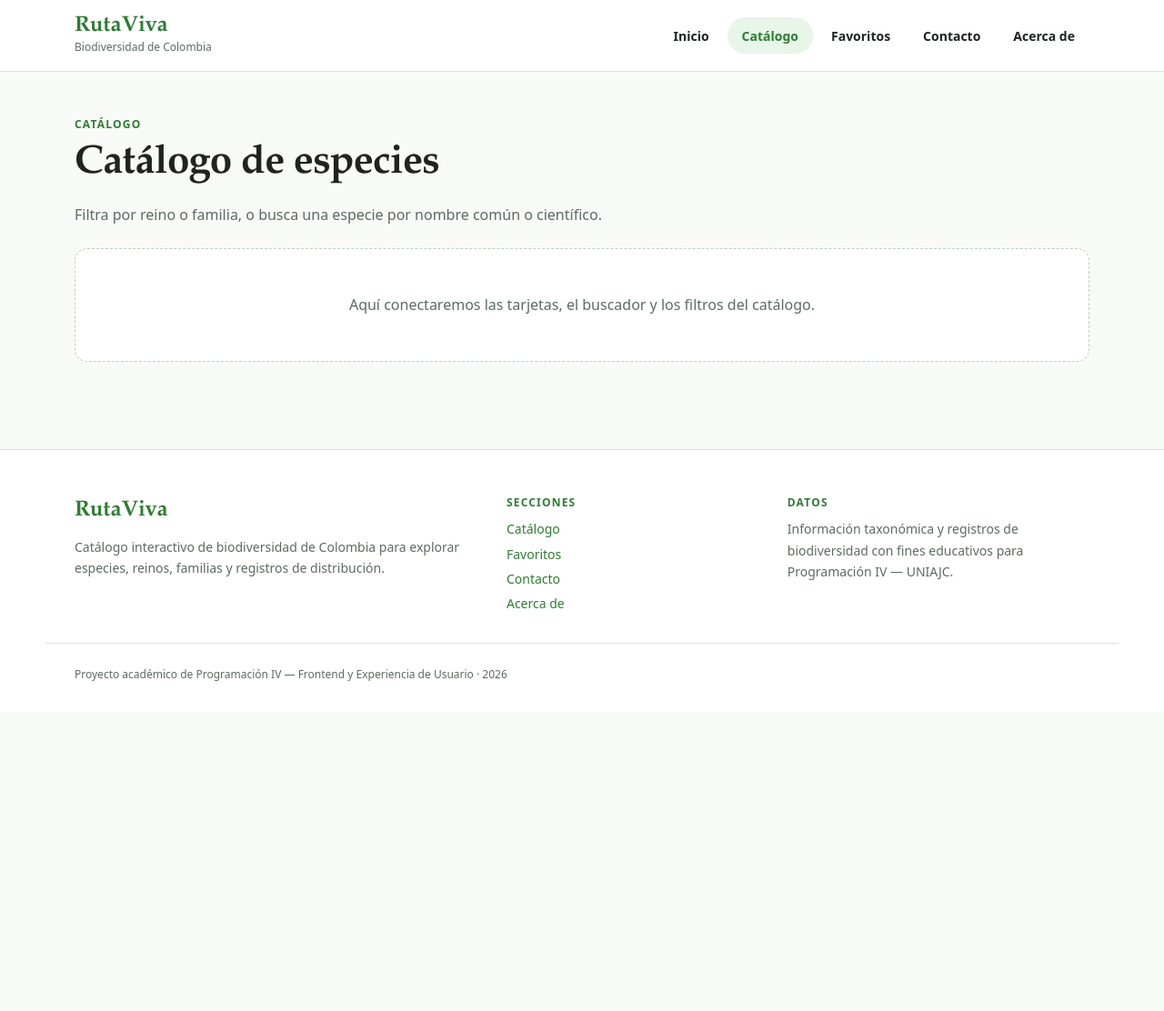
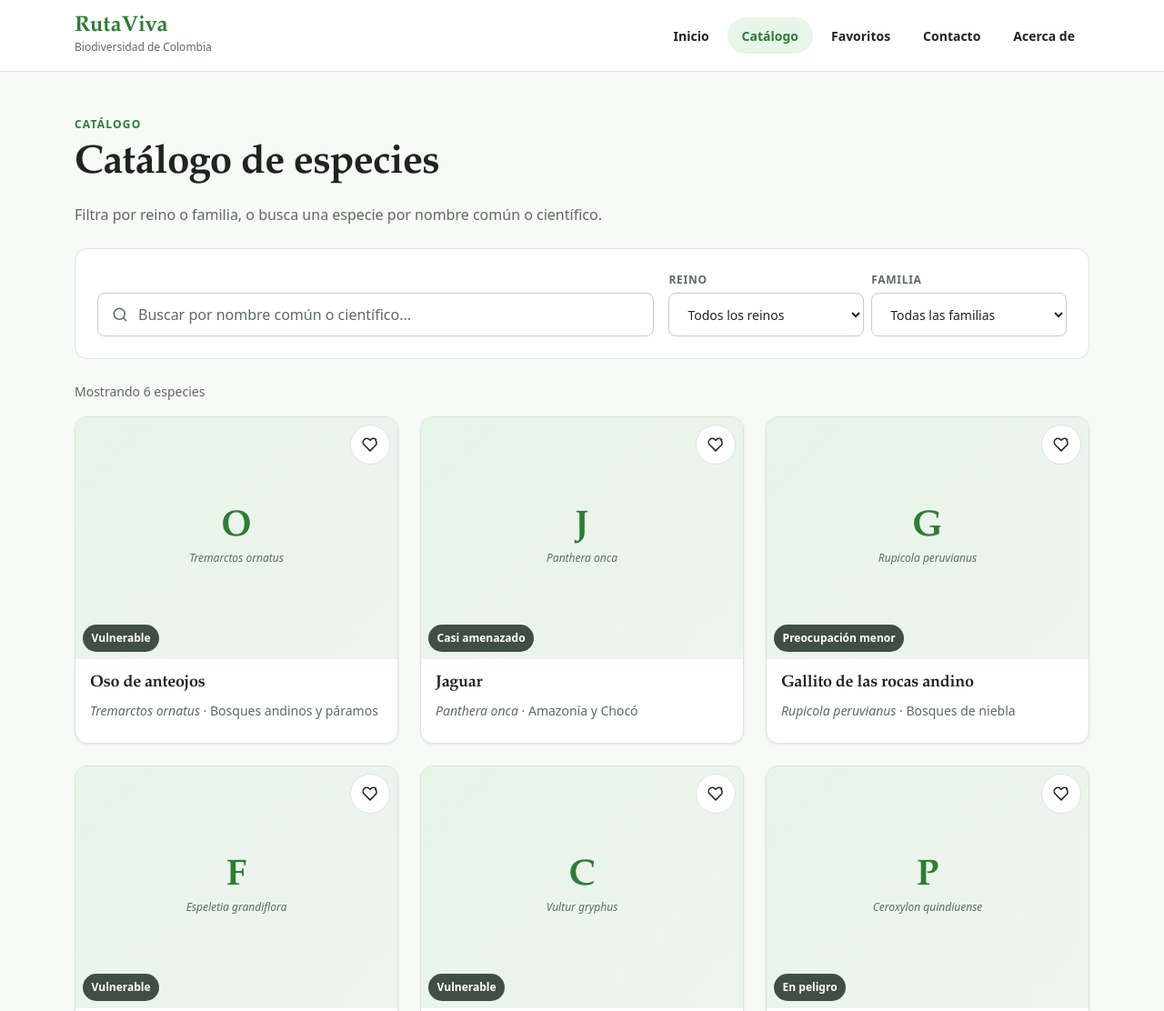
Before and after one commit to Frontend-programacion-IV-UNIAJC/frontend-programacion-iv-crear-repo-group-2, an Astro site: page /frontend-programacion-iv-crear-repo-group-2/catalogo in a window 1280 px wide. Shown: the top 1112 px of the page at 91% size. Before the commit the page ends 800 px from the top, so only its background shows below. Built offline with nearby package versions, Linux system fonts and the light colour scheme; Astro itself is replaced by a stand-in of ours.

Commit message:
Agregar catalogo de especies, tarjetas, buscador y filtros

```diff
--- /dev/null
+++ b/src/components/catalogo/Card.astro
@@ -0,0 +1,186 @@
+---
+// Card.astro
+// Resumen de una especie: la recibe por props, no busca datos por su cuenta.
+import Etiqueta from "../ui/Etiqueta.astro";
+
+const { especie } = Astro.props;
+const { id, nombre, cientifico, reino, familia, region, estado } = especie;
+const base = import.meta.env.BASE_URL;
+---
+
+<article
+  class="tarjeta"
+  data-nombre={`${nombre} ${cientifico}`.toLowerCase()}
+  data-reino={reino}
+  data-familia={familia}
+>
+  <div class="tarjeta__medio">
+    <div class="tarjeta__placeholder" aria-hidden="true">
+      <span class="tarjeta__inicial">{nombre.slice(0, 1)}</span>
+      <span class="tarjeta__cientifico-badge">{cientifico}</span>
+    </div>
+
+    <span class="tarjeta__estado">{estado}</span>
+
+    <button
+      class="tarjeta__favorito"
+      type="button"
+      aria-label={`Guardar ${nombre} en favoritos`}
+      aria-pressed="false"
+    >
+      <svg
+        viewBox="0 0 24 24"
+        width="18"
+        height="18"
+        fill="none"
+        stroke="currentColor"
+        stroke-width="2"
+        stroke-linecap="round"
+        stroke-linejoin="round"
+        aria-hidden="true"
+      >
+        <path d="M20.8 4.6a5.5 5.5 0 0 0-7.8 0L12 5.7l-1-1.1a5.5 5.5 0 0 0-7.8 7.8L12 21.2l7.8-7.8a5.5 5.5 0 0 0 0-7.8Z" />
+      </svg>
+    </button>
+  </div>
+
+  <div class="tarjeta__cuerpo">
+    <h3 class="tarjeta__titulo">
+      <a class="tarjeta__enlace" href={`${base}catalogo#${id}`}>
+        {nombre}
+      </a>
+    </h3>
+    <p class="tarjeta__meta"><em>{cientifico}</em> · {region}</p>
+    <div class="tarjeta__etiquetas">
+      <Etiqueta>{reino}</Etiqueta>
+      <Etiqueta variante="neutro">{familia}</Etiqueta>
+    </div>
+  </div>
+</article>
+
+<style>
+  .tarjeta {
+    position: relative;
+    display: flex;
+    flex-direction: column;
+    height: 100%;
+    background: var(--color-fondo);
+    border: 1px solid var(--color-borde);
+    border-radius: var(--radio-m);
+    overflow: hidden;
+    box-shadow: var(--sombra-s);
+    transition: box-shadow var(--transicion), transform var(--transicion);
+  }
+
+  .tarjeta:hover {
+    box-shadow: var(--sombra-m);
+    transform: translateY(-2px);
+  }
+
+  .tarjeta__medio {
+    position: relative;
+  }
+
+  .tarjeta__placeholder {
+    aspect-ratio: 4 / 3;
+    display: flex;
+    flex-direction: column;
+    align-items: center;
+    justify-content: center;
+    gap: var(--esp-1);
+    background: linear-gradient(135deg, var(--color-marca-suave), var(--color-superficie));
+    color: var(--color-marca);
+    padding: var(--esp-3);
+    text-align: center;
+  }
+
+  .tarjeta__inicial {
+    font-family: var(--fuente);
+    font-size: 2.5rem;
+    font-weight: 700;
+    line-height: 1;
+  }
+
+  .tarjeta__cientifico-badge {
+    font-size: var(--texto-xs);
+    font-style: italic;
+    color: var(--color-texto-tenue);
+  }
+
+  .tarjeta__estado {
+    position: absolute;
+    left: var(--esp-2);
+    bottom: var(--esp-2);
+    padding: 0.3rem 0.6rem;
+    border-radius: var(--radio-pill);
+    background: rgba(27, 42, 34, 0.82);
+    color: #ffffff;
+    font-size: var(--texto-xs);
+    font-weight: 700;
+  }
+
+  .tarjeta__favorito {
+    position: absolute;
+    top: var(--esp-2);
+    right: var(--esp-2);
+    z-index: 2;
+    display: grid;
+    place-items: center;
+    width: 44px;
+    height: 44px;
+    border: 1px solid var(--color-borde);
+    border-radius: var(--radio-pill);
+    background: var(--color-fondo);
+    color: var(--color-texto);
+    cursor: pointer;
+  }
+
+  .tarjeta__favorito:hover {
+    color: var(--color-marca);
+  }
+
+  .tarjeta__cuerpo {
+    display: flex;
+    flex-direction: column;
+    gap: var(--esp-2);
+    padding: var(--esp-3);
+  }
+
+  .tarjeta__titulo {
+    font-size: var(--texto-m);
+    margin: 0;
+  }
+
+  .tarjeta__enlace {
+    color: var(--color-texto);
+    text-decoration: none;
+  }
+
+  .tarjeta__enlace::after {
+    content: "";
+    position: absolute;
+    inset: 0;
+    z-index: 1;
+  }
+
+  .tarjeta__enlace:focus-visible {
+    outline: none;
+  }
+
+  .tarjeta:has(.tarjeta__enlace:focus-visible) {
+    outline: 3px solid var(--color-marca);
+    outline-offset: 2px;
+  }
+
+  .tarjeta__meta {
+    margin: 0;
+    font-size: var(--texto-s);
+    color: var(--color-texto-tenue);
+  }
+
+  .tarjeta__etiquetas {
+    display: flex;
+    flex-wrap: wrap;
+    gap: var(--esp-1);
+  }
+</style>
--- /dev/null
+++ b/src/data/datos-de-prueba.js
@@ -0,0 +1,63 @@
+// datos-de-prueba.js
+// Seis especies de prueba de Colombia con los mismos campos que luego vendrán de la API.
+
+export const especies = [
+  {
+    id: "oso-anteojos",
+    nombre: "Oso de anteojos",
+    cientifico: "Tremarctos ornatus",
+    reino: "Animalia",
+    familia: "Ursidae",
+    region: "Bosques andinos y páramos",
+    estado: "Vulnerable",
+  },
+  {
+    id: "jaguar",
+    nombre: "Jaguar",
+    cientifico: "Panthera onca",
+    reino: "Animalia",
+    familia: "Felidae",
+    region: "Amazonía y Chocó",
+    estado: "Casi amenazado",
+  },
+  {
+    id: "gallito-rocas",
+    nombre: "Gallito de las rocas andino",
+    cientifico: "Rupicola peruvianus",
+    reino: "Animalia",
+    familia: "Cotingidae",
+    region: "Bosques de niebla",
+    estado: "Preocupación menor",
+  },
+  {
+    id: "frailejon",
+    nombre: "Frailejón",
+    cientifico: "Espeletia grandiflora",
+    reino: "Plantae",
+    familia: "Asteraceae",
+    region: "Páramos andinos",
+    estado: "Vulnerable",
+  },
+  {
+    id: "condor-andes",
+    nombre: "Cóndor de los Andes",
+    cientifico: "Vultur gryphus",
+    reino: "Animalia",
+    familia: "Cathartidae",
+    region: "Alta montaña",
+    estado: "Vulnerable",
+  },
+  {
+    id: "palma-cera",
+    nombre: "Palma de cera del Quindío",
+    cientifico: "Ceroxylon quindiuense",
+    reino: "Plantae",
+    familia: "Arecaceae",
+    region: "Valle de Cocora, Quindío",
+    estado: "En peligro",
+  },
+];
+
+// Listas para los filtros, calculadas automáticamente sin repetidos con new Set()
+export const reinos = [...new Set(especies.map((e) => e.reino))];
+export const familias = [...new Set(especies.map((e) => e.familia))];
--- a/src/pages/catalogo.astro
+++ b/src/pages/catalogo.astro
@@ -1,5 +1,7 @@
 ---
 import Layout from "../layouts/Layout.astro";
+import Card from "../components/catalogo/Card.astro";
+import { especies, reinos, familias } from "../data/datos-de-prueba.js";
 ---
 
 <Layout
@@ -14,16 +16,211 @@ import Layout from "../layouts/Layout.astro";
       Filtra por reino o familia, o busca una especie por nombre común o científico.
     </p>
 
-    <div class="caja-vacia">
-      <p>Aquí conectaremos las tarjetas, el buscador y los filtros del catálogo.</p>
+    <div class="controles">
+      <div class="busqueda">
+        <svg
+          class="busqueda__icono"
+          viewBox="0 0 24 24"
+          width="18"
+          height="18"
+          fill="none"
+          stroke="currentColor"
+          stroke-width="2"
+          stroke-linecap="round"
+          stroke-linejoin="round"
+          aria-hidden="true"
+        >
+          <circle cx="11" cy="11" r="8" />
+          <path d="m21 21-4.3-4.3" />
+        </svg>
+        <label class="solo-lectores" for="campo-busqueda">Buscar especie</label>
+        <input
+          id="campo-busqueda"
+          class="busqueda__campo"
+          type="search"
+          placeholder="Buscar por nombre común o científico..."
+        />
+      </div>
+
+      <div class="filtros">
+        <div class="filtro">
+          <label class="filtro__etiqueta" for="filtro-reino">Reino</label>
+          <select id="filtro-reino" class="filtro__select">
+            <option value="">Todos los reinos</option>
+            {reinos.map((r) => <option value={r}>{r}</option>)}
+          </select>
+        </div>
+
+        <div class="filtro">
+          <label class="filtro__etiqueta" for="filtro-familia">Familia</label>
+          <select id="filtro-familia" class="filtro__select">
+            <option value="">Todas las familias</option>
+            {familias.map((f) => <option value={f}>{f}</option>)}
+          </select>
+        </div>
+      </div>
+    </div>
+
+    <p id="contador" class="contador">Mostrando {especies.length} especies</p>
+
+    <div id="rejilla-especies" class="rejilla">
+      {especies.map((especie) => <Card especie={especie} />)}
+    </div>
+
+    <div id="estado-vacio" class="caja-vacia" hidden>
+      <h2>No encontramos especies</h2>
+      <p>Prueba con otro nombre o limpia los filtros para ver todo el catálogo.</p>
     </div>
   </section>
 </Layout>
+
+<script>
+  const input = document.getElementById("campo-busqueda");
+  const selectReino = document.getElementById("filtro-reino");
+  const selectFamilia = document.getElementById("filtro-familia");
+  const tarjetas = Array.from(document.querySelectorAll("#rejilla-especies .tarjeta"));
+  const contador = document.getElementById("contador");
+  const vacio = document.getElementById("estado-vacio");
+
+  function filtrar() {
+    const texto = (input?.value || "").trim().toLowerCase();
+    const reino = selectReino?.value || "";
+    const familia = selectFamilia?.value || "";
+
+    let visibles = 0;
+
+    tarjetas.forEach((tarjeta) => {
+      const nombre = tarjeta.getAttribute("data-nombre") || "";
+      const tReino = tarjeta.getAttribute("data-reino") || "";
+      const tFamilia = tarjeta.getAttribute("data-familia") || "";
+
+      const coincideTexto = !texto || nombre.includes(texto);
+      const coincideReino = !reino || tReino === reino;
+      const coincideFamilia = !familia || tFamilia === familia;
+
+      const mostrar = coincideTexto && coincideReino && coincideFamilia;
+      tarjeta.hidden = !mostrar;
+      if (mostrar) visibles++;
+    });
+
+    if (contador) {
+      contador.textContent =
+        visibles === 1 ? "Mostrando 1 especie" : `Mostrando ${visibles} especies`;
+    }
+    if (vacio) {
+      vacio.hidden = visibles > 0;
+    }
+  }
+
+  input?.addEventListener("input", filtrar);
+  selectReino?.addEventListener("change", filtrar);
+  selectFamilia?.addEventListener("change", filtrar);
+</script>
 
 <style>
   .subtitulo {
     max-width: var(--ancho-lectura);
     color: var(--color-texto-tenue);
+  }
+
+  .controles {
+    display: grid;
+    gap: var(--esp-3);
+    margin: var(--esp-4) 0;
+    padding: var(--esp-4);
+    background: var(--color-fondo);
+    border: 1px solid var(--color-borde);
+    border-radius: var(--radio-m);
+  }
+
+  @media (min-width: 860px) {
+    .controles {
+      grid-template-columns: 1.4fr 1fr;
+      align-items: end;
+    }
+  }
+
+  .busqueda {
+    position: relative;
+  }
+
+  .busqueda__icono {
+    position: absolute;
+    left: var(--esp-3);
+    top: 50%;
+    transform: translateY(-50%);
+    color: var(--color-texto-tenue);
+    pointer-events: none;
+  }
+
+  .busqueda__campo {
+    width: 100%;
+    min-height: 48px;
+    padding: 0 var(--esp-3) 0 calc(var(--esp-3) + 28px);
+    font: inherit;
+    color: var(--color-texto);
+    background: var(--color-fondo);
+    border: 1px solid var(--color-borde-fuerte);
+    border-radius: var(--radio-s);
+  }
+
+  .busqueda__campo::placeholder {
+    color: var(--color-texto-tenue);
+  }
+
+  .filtros {
+    display: grid;
+    grid-template-columns: 1fr 1fr;
+    gap: var(--esp-2);
+  }
+
+  .filtro {
+    display: flex;
+    flex-direction: column;
+    gap: var(--esp-1);
+  }
+
+  .filtro__etiqueta {
+    font-size: var(--texto-xs);
+    font-weight: 700;
+    color: var(--color-texto-tenue);
+    text-transform: uppercase;
+    letter-spacing: 0.06em;
+  }
+
+  .filtro__select {
+    min-height: 48px;
+    padding: 0 var(--esp-3);
+    font: inherit;
+    font-size: var(--texto-s);
+    color: var(--color-texto);
+    background: var(--color-fondo);
+    border: 1px solid var(--color-borde-fuerte);
+    border-radius: var(--radio-s);
+  }
+
+  .contador {
+    font-size: var(--texto-s);
+    color: var(--color-texto-tenue);
+    margin: 0 0 var(--esp-3);
+  }
+
+  .rejilla {
+    display: grid;
+    gap: var(--esp-4);
+    grid-template-columns: 1fr;
+  }
+
+  @media (min-width: 640px) {
+    .rejilla {
+      grid-template-columns: repeat(2, 1fr);
+    }
+  }
+
+  @media (min-width: 960px) {
+    .rejilla {
+      grid-template-columns: repeat(3, 1fr);
+    }
   }
 
   .caja-vacia {
```
